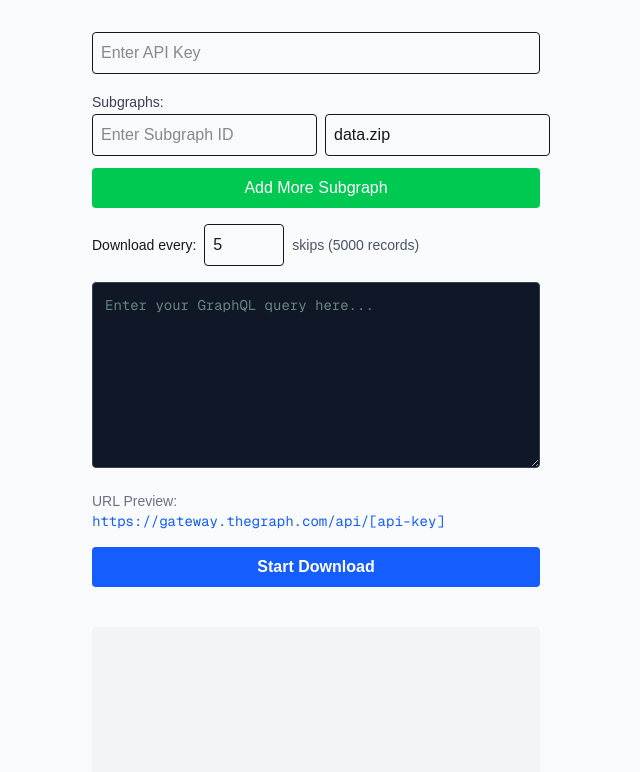
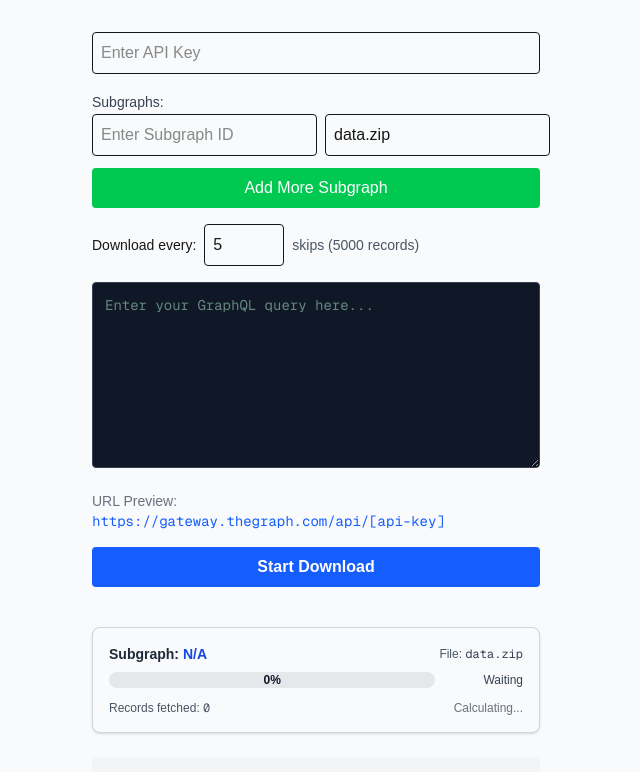
Before and after one commit to Bharath-Narasimha/subgraph-data-extractor, a Next.js app: page / in a window 1280 px wide. Shown: the top 772 px of the page, without its empty margins (324-964 px from the left). Built offline with nearby package versions, Linux system fonts and the light colour scheme.

Commit message:
Update page.tsx

```diff
--- a/app/page.tsx
+++ b/app/page.tsx
@@ -16,6 +16,9 @@ export default function Home() {
   });
   const [subgraphs, setSubgraphs] = useState<Array<{ id: string; fileName: string }>>([
     { id: '', fileName: 'data.zip' }
+  ]);
+  const [subgraphProgress, setSubgraphProgress] = useState<Array<{ percentage: number; recordsFetched: number; estimatedTime: string; status: string }>>([
+    { percentage: 0, recordsFetched: 0, estimatedTime: 'Calculating...', status: 'Waiting' }
   ]);
 
   const appendLog = (msg: string) => setLog((prev) => [...prev, msg]);
@@ -40,25 +43,31 @@ export default function Home() {
     setLoading(true);
     setLog([]);
     setProgress({ percentage: 0, recordsFetched: 0, estimatedTime: 'Calculating...' });
+    setSubgraphProgress(
+      subgraphs.map(() => ({ percentage: 0, recordsFetched: 0, estimatedTime: 'Calculating...', status: 'Downloading' }))
+    );
 
     let totalRecordsFetched = 0;
     let startTime = Date.now();
-    let currentSubgraphIndex = 0;
 
     try {
-      // Process each subgraph sequentially
-      for (const subgraph of subgraphs) {
-        if (!subgraph.id.trim()) continue; // Skip empty subgraph IDs
-
-        currentSubgraphIndex++;
-        appendLog(`Processing subgraph ${currentSubgraphIndex}/${subgraphs.length}: ${subgraph.id}`);
+      await Promise.all(subgraphs.map(async (subgraph, subgraphIdx) => {
+        if (!subgraph.id.trim()) {
+          setSubgraphProgress(prev => {
+            const updated = [...prev];
+            updated[subgraphIdx] = { ...updated[subgraphIdx], status: 'Skipped' };
+            return updated;
+          });
+          return;
+        }
 
         let skip = 0;
         let chunk = 0;
         let accumulatedData: any[] = [];
-        let jsonChunks: { name: string, content: string }[] = [];
         let zipIndex = 0;
         let currentZip = new JSZip();
+        let subgraphRecordsFetched = 0;
+        let subgraphStartTime = Date.now();
 
         while (true) {
           const res = await fetch('/api/fetch-events', {
@@ -73,9 +82,7 @@ export default function Home() {
           });
 
           const data = await res.json();
-          console.log('Full response data:', data);
           const entityData: Record<string, unknown[]> = data?.data;
-          console.log('Entity data:', entityData);
 
           if (
             !res.ok ||
@@ -89,26 +96,14 @@ export default function Home() {
           }
 
           const values = Object.values(entityData);
-          console.log('Values array:', values);
-
           const currentBatch = values[0];
-          console.log('Current batch:', currentBatch);
-
-          console.log('Before concat - accumulatedData length:', accumulatedData.length);
-          console.log('Current batch to add:', currentBatch.length, 'items');
-
-          // Add current batch to accumulated data
           accumulatedData = accumulatedData.concat(currentBatch);
+          subgraphRecordsFetched += currentBatch.length;
           totalRecordsFetched += currentBatch.length;
 
-          console.log('After concat - accumulatedData length:', accumulatedData.length);
-          console.log('First few items in accumulated data:', accumulatedData.slice(0, 3));
-
-          // Skip-based progress calculation
+          // Per-subgraph progress calculation
           let percentage = 0;
           let estimatedTime = 'Calculating...';
-
-          // After first few batches, estimate total skips needed
           if (skip >= 3000 && currentBatch.length === 1000) {
             const estimatedTotalSkips = skip * 2;
             percentage = Math.min((skip / estimatedTotalSkips) * 100, 95);
@@ -120,14 +115,11 @@ export default function Home() {
           } else {
             percentage = Math.min((skip / 10000) * 100, 80);
           }
-
-          // Calculate estimated time based on current speed
-          const elapsedTime = (Date.now() - startTime) / 1000;
+          const elapsedTime = (Date.now() - subgraphStartTime) / 1000;
           if (elapsedTime > 0 && skip > 0) {
             const skipsPerSecond = skip / elapsedTime;
             const remainingSkips = skip * 0.5;
             const remainingSeconds = remainingSkips / skipsPerSecond;
-
             if (remainingSeconds < 60) {
               estimatedTime = `${Math.round(remainingSeconds)}s remaining`;
             } else if (remainingSeconds < 3600) {
@@ -136,27 +128,44 @@ export default function Home() {
               estimatedTime = `${Math.round(remainingSeconds / 3600)}h remaining`;
             }
           }
-
-          setProgress({
-            percentage: Math.round(percentage),
-            recordsFetched: totalRecordsFetched,
-            estimatedTime
+          setSubgraphProgress(prev => {
+            const updated = [...prev];
+            updated[subgraphIdx] = {
+              ...updated[subgraphIdx],
+              percentage: Math.round(percentage),
+              recordsFetched: subgraphRecordsFetched,
+              estimatedTime,
+              status: 'Downloading'
+            };
+            return updated;
           });
 
-          // Check if we should download based on frequency
+          // Add chunk to zip
           if (accumulatedData.length > 0 && (skip / 1000) % downloadFrequency === 0 && skip > 0) {
-            jsonChunks.push({ name: `chunk_${chunk}.json`, content: JSON.stringify({ data: accumulatedData }, null, 2) });
             currentZip.file(`chunk_${chunk}.json`, JSON.stringify({ data: accumulatedData }, null, 2));
-
-            // Reset accumulated data and increment chunk counter
             accumulatedData = [];
             chunk += 1;
+          }
+
+          // Check zip size after each batch
+          const zipBlob = await currentZip.generateAsync({ type: 'blob' });
+          if (zipBlob.size >= 250 * 1024 * 1024) { // 250 MB
+            const url = URL.createObjectURL(zipBlob);
+            const a = document.createElement('a');
+            const zipPartName = subgraph.fileName.replace(/\.zip$/, '') + `${zipIndex}.zip`;
+            a.href = url;
+            a.download = zipPartName;
+            a.click();
+            URL.revokeObjectURL(url);
+            appendLog(`Downloaded zip file for ${subgraph.id}: ${zipPartName} (size: ${(zipBlob.size / (1024*1024)).toFixed(2)} MB)`);
+            // Reset for next zip
+            zipIndex++;
+            currentZip = new JSZip();
           }
 
           if (currentBatch.length < 1000) {
             appendLog(`Final batch received with ${currentBatch.length} entries for subgraph ${subgraph.id}`);
             if (accumulatedData.length > 0) {
-              jsonChunks.push({ name: `chunk_${chunk}.json`, content: JSON.stringify({ data: accumulatedData }, null, 2) });
               currentZip.file(`chunk_${chunk}.json`, JSON.stringify({ data: accumulatedData }, null, 2));
             }
             break;
@@ -177,7 +186,18 @@ export default function Home() {
           URL.revokeObjectURL(url);
           appendLog(`Downloaded zip file for ${subgraph.id}: ${zipPartName} (size: ${(zipBlob.size / (1024*1024)).toFixed(2)} MB)`);
         }
-      }
+        setSubgraphProgress(prev => {
+          const updated = [...prev];
+          updated[subgraphIdx] = {
+            ...updated[subgraphIdx],
+            percentage: 100,
+            estimatedTime: 'Complete!',
+            status: 'Completed'
+          };
+          return updated;
+        });
+        appendLog(`Completed subgraph ${subgraph.id} (${subgraphRecordsFetched} records)`);
+      }));
 
       setProgress({ percentage: 100, recordsFetched: totalRecordsFetched, estimatedTime: 'Complete!' });
       appendLog(`Process completed! Total records fetched: ${totalRecordsFetched.toLocaleString()}`);
@@ -274,28 +294,40 @@ export default function Home() {
         {loading ? 'Downloading...' : 'Start Download'}
       </button>
 
-      {/* Progress Bar */}
-      {loading && (
-        <div className="mt-4 p-4 bg-white rounded-lg shadow border">
-          <div className="flex justify-between items-center mb-2">
-            <span className="text-sm font-medium text-gray-700">
-              Progress: {progress.percentage}%
+      {subgraphProgress.map((prog, idx) => (
+        <div key={idx} className="mt-6 mb-6 p-4 bg-gray-50 border border-gray-300 rounded-lg shadow-sm flex flex-col space-y-2">
+          <div className="flex flex-col sm:flex-row sm:justify-between sm:items-center mb-2 space-y-1 sm:space-y-0">
+            <span className="text-sm font-semibold text-gray-800">
+              Subgraph: <span className="text-blue-700">{subgraphs[idx]?.id || 'N/A'}</span>
             </span>
-            <span className="text-sm text-gray-500">
-              {progress.estimatedTime}
+            <span className="text-xs text-gray-600">
+              File: <span className="font-mono text-gray-700">{subgraphs[idx]?.fileName || 'N/A'}</span>
             </span>
           </div>
-          <div className="w-full bg-gray-200 rounded-full h-2.5">
-            <div
-              className="bg-blue-600 h-2.5 rounded-full transition-all duration-300"
-              style={{ width: `${progress.percentage}%` }}
-            ></div>
+          <div className="flex items-center space-x-3">
+            <div className="relative w-full bg-gray-200 rounded-full h-4">
+              <div
+                className="bg-blue-500 h-4 rounded-full transition-all duration-300"
+                style={{ width: `${prog.percentage}%` }}
+              ></div>
+              <span className="absolute left-1/2 top-1/2 -translate-x-1/2 -translate-y-1/2 text-xs font-bold text-gray-900">
+                {prog.percentage}%
+              </span>
+            </div>
+            <span className="text-xs text-gray-700 w-24 text-right">
+              {prog.status}
+            </span>
           </div>
-          <div className="mt-2 text-sm text-gray-600">
-            Records fetched: {progress.recordsFetched.toLocaleString()}
+          <div className="flex flex-col sm:flex-row sm:justify-between sm:items-center mt-1 space-y-1 sm:space-y-0">
+            <span className="text-xs text-gray-600">
+              Records fetched: <span className="font-mono">{prog.recordsFetched.toLocaleString()}</span>
+            </span>
+            <span className="text-xs text-gray-500">
+              {prog.estimatedTime}
+            </span>
           </div>
         </div>
-      )}
+      ))}
 
       <div className="mt-6 bg-gray-100 p-3 rounded text-sm h-64">
 
```
